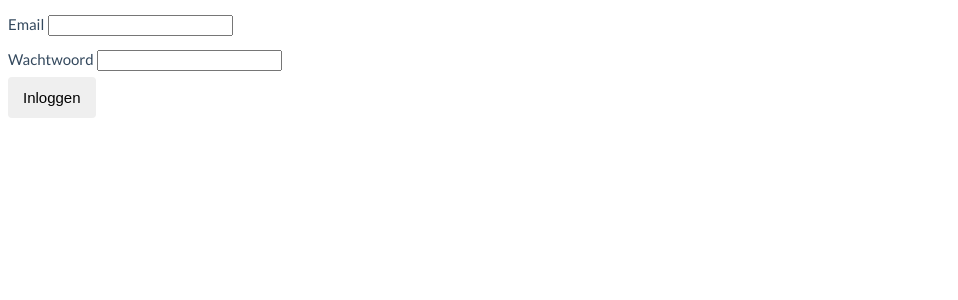
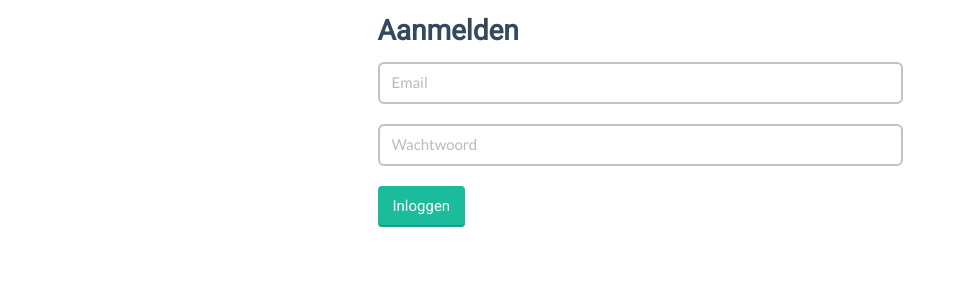
Before and after one commit to takwas/community-python, a Flask app: template auth/templates/pages/login.html in a window 1280 px wide. Shown: the top 300 px of the page, without its empty margins (0-958 px from the left). Run offline with Flask 2, Linux system fonts and the light colour scheme; the template is opened without the code that fills it: values that come from a table or form of the project are taken from there, others are empty; some libraries are stand-ins or nearby versions.

Commit message:
auth style

```diff
--- a/auth/resources/sass/main.scss
+++ b/auth/resources/sass/main.scss
@@ -1,4 +1,3 @@
 @import "partials/_variables";
 @import "partials/_base";
 @import "partials/_shadows";
-@import "partials/_registration";
--- a/auth/resources/sass/partials/_base.scss
+++ b/auth/resources/sass/partials/_base.scss
@@ -10,3 +10,7 @@ html {
 * {
   font-family: 'Roboto', sans-serif;
 }
+
+.flash-messages {
+  margin-top: 15px;
+}
--- a/auth/static/css/main.css
+++ b/auth/static/css/main.css
@@ -0,0 +1 @@
+@import url("https://fonts.googleapis.com/css?family=Roboto");html{padding:0;margin:0;height:100%;width:100%}*{font-family:'Roboto', sans-serif}.flash-messages{margin-top:15px}.z-depth-1{box-shadow:0 1px 3px rgba(0,0,0,0.12),0 1px 2px rgba(0,0,0,0.24);transition:all 0.3s cubic-bezier(0.25, 0.8, 0.25, 1)}.z-depth-2{box-shadow:0 3px 6px rgba(0,0,0,0.16),0 3px 6px rgba(0,0,0,0.23)}.z-depth-3{box-shadow:0 10px 20px rgba(0,0,0,0.19),0 6px 6px rgba(0,0,0,0.23)}.z-depth-4{box-shadow:0 14px 28px rgba(0,0,0,0.25),0 10px 10px rgba(0,0,0,0.22)}.z-depth-5{box-shadow:0 19px 38px rgba(0,0,0,0.3),0 15px 12px rgba(0,0,0,0.22)}
--- a/auth/templates/layout/base.html
+++ b/auth/templates/layout/base.html
@@ -5,31 +5,36 @@
     <meta name="viewport" content="width=device-width, initial-scale=1">
 
     {% block head %}{% endblock %}
+    <link rel="stylesheet" href="{{ url_for('auth.static', filename='css/vendor/bootstrap/css/bootstrap.min.css') }}">
+    <link rel="stylesheet" href="{{ url_for('auth.static', filename='css/flat-ui.min.css') }}">
     <link rel="stylesheet" href="{{ url_for('auth.static', filename='css/main.css') }}">
-    <link rel="stylesheet" href="{{ url_for('admin.static', filename='css/flat-ui.min.css') }}">
 </head>
 <body>
 {#    {% include 'site/navbar.html' %}#}
 
+    <div class="container">
+        <div class="row">
+            <div class="col-md-6 col-md-offset-3">
                 {% with messages = get_flashed_messages() %}
                     {% if messages %}
-        <div class="flash_messages">
+                        <div class="col-md-12 flash-messages">
                             {% for message in messages %}
-                <div class="message message-warning" role="alert">
+                                <div class="alert alert-warning" role="alert">
                                     {{ message }}
                                 </div>
                             {% endfor %}
                         </div>
                     {% endif %}
+                </div>
             {% endwith %}
+        </div>
 
-    <div class="container content-wrapper">
         {% block content %}{% endblock %}
     </div>
 
 
     <script src="https://ajax.googleapis.com/ajax/libs/jquery/3.1.0/jquery.min.js"></script>
-    <script src="{{ url_for('admin.static', filename='js/flat-ui.min.js') }}"></script>
+    <script src="{{ url_for('auth.static', filename='js/flat-ui.min.js') }}"></script>
     <script src="{{ url_for('auth.static', filename='js/main.js') }}"></script>
     {% block javascript %}{% endblock %}
 
--- a/auth/templates/pages/login.html
+++ b/auth/templates/pages/login.html
@@ -3,28 +3,30 @@
 {% from "site/_formhelpers.html" import render_field %}
 
 {% block content %}
-    <div class="login-page">
-        <form method="POST" action="{{ url_for('auth.login') }}">
-            {{ form.csrf_token }}
+    <div class="row">
+        <div class="col-md-6 col-md-offset-3">
+            <div class="col-md-12">
+                <h5>Aanmelden</h5>
+            </div>
 
-            <div class="col-12">
-                <div class="form-input white z-depth-3">
+            <form method="POST" action="{{ url_for('auth.login') }}">
+                {{ form.csrf_token }}
+
+                <div class="col-md-12">
                     {{ render_field(form.email) }}
                 </div>
-            </div>
 
-            <div class="col-12">
-                <div class="form-input white z-depth-3">
+                <div class="col-md-12">
                     {{ render_field(form.password) }}
                 </div>
-            </div>
 
-            <div class="col-12">
-                <div class="form-input white z-depth-3">
-                    {{ form.submit(class_='btn') }}
+                <div class="col-md-12">
+                    <div class="form-group">
+                        {{ form.submit(class_='btn btn-primary btn-embossed') }}
+                    </div>
                 </div>
-            </div>
-        </form>
+            </form>
+        </div>
     </div>
 
 {% endblock %}
--- a/auth/templates/site/_formhelpers.html
+++ b/auth/templates/site/_formhelpers.html
@@ -1,6 +1,13 @@
-{% macro render_field(field) %}
-    {{ field.label }}
-    {{ field(**kwargs)|safe }}
+{% macro render_field(field, label = False) %}
+    {% if field.errors %}
+        {% set error = 'has-error' %}
+    {% endif %}
+    <div class="form-group {{ error }}">
+        {% if label %}
+            {{ field.label }}
+        {% endif %}
+        {{ field(class_='form-control', placeholder=field.label.text, **kwargs)|safe }}
+    </div>
     {% if field.errors %}
         <ul class="errors">
             {% for error in field.errors %}
```
Also changed, not shown: auth/templates/pages/register.html (+53 -13 lines), auth/templates/pages/switch_role.html (+25 -2 lines). Lines whose indentation alone changed are shown as unchanged.
